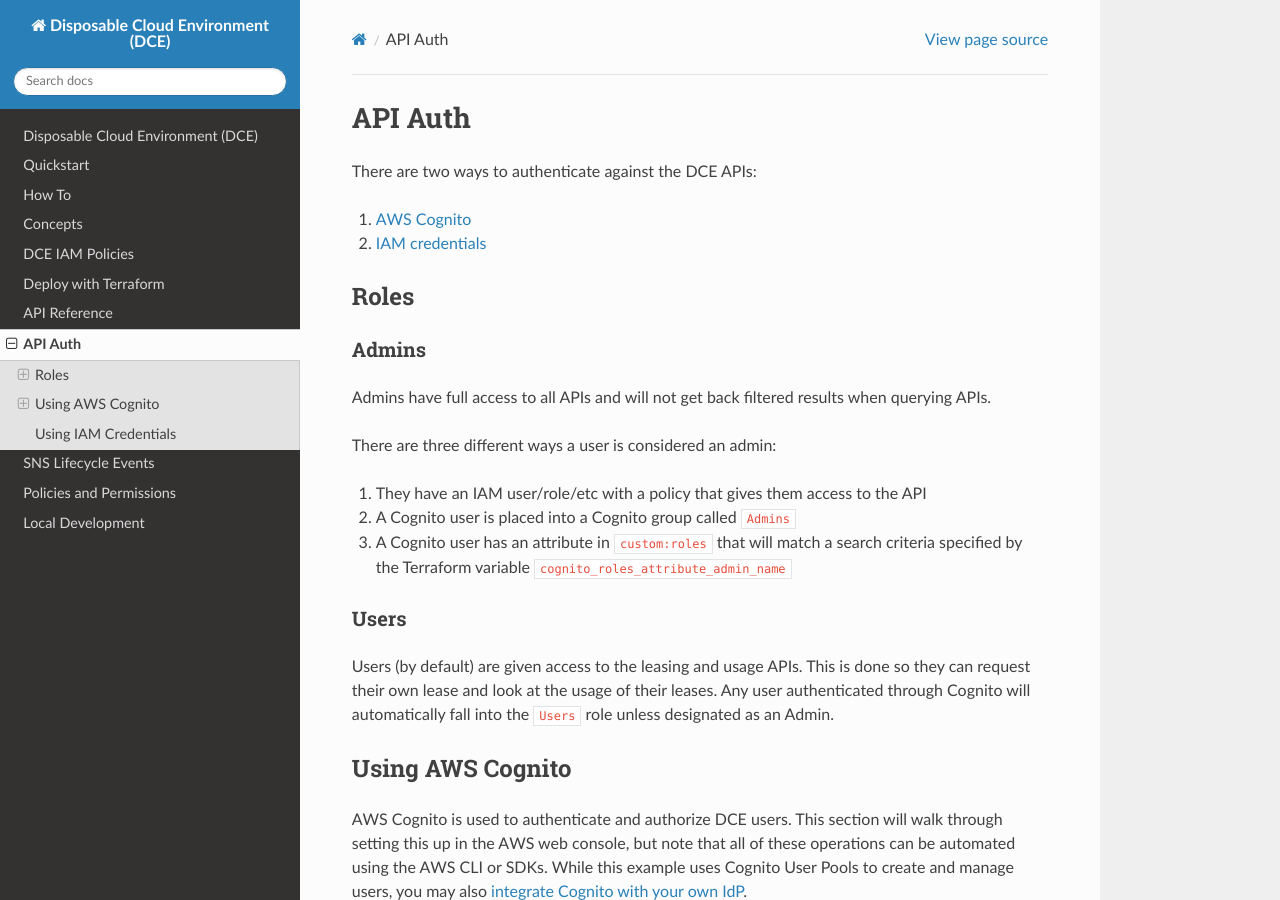
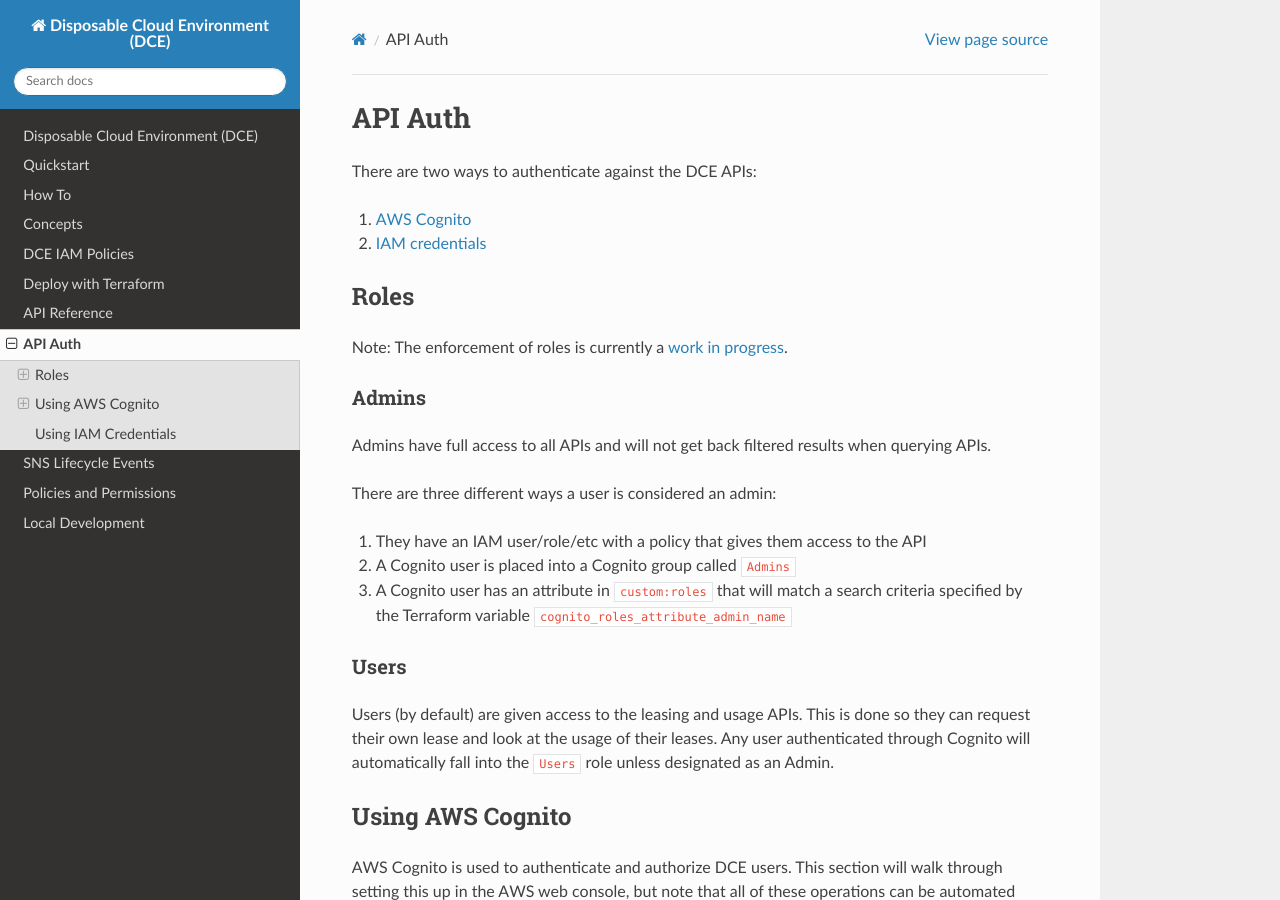
Before and after one commit to Optum/dce, a Sphinx documentation site: the page built from docs/api-auth.md, in a window 1280 px wide and 900 px high. Built offline with Sphinx 7.4.7 and the Read the Docs theme 2.0.0, drawn with Linux system fonts in a browser that asks for light colours.

Commit message:
Made note that authorization is wip

```diff
--- a/docs/api-auth.md
+++ b/docs/api-auth.md
@@ -6,6 +6,8 @@ There are two ways to authenticate against the DCE APIs:
 1. `IAM credentials <#using-iam-credentials>`_
 
 ## Roles
+
+Note: The enforcement of roles is currently a `work in progress <https://github.com/Optum/dce/issues/137>`_.
 
 ### Admins
 
```
